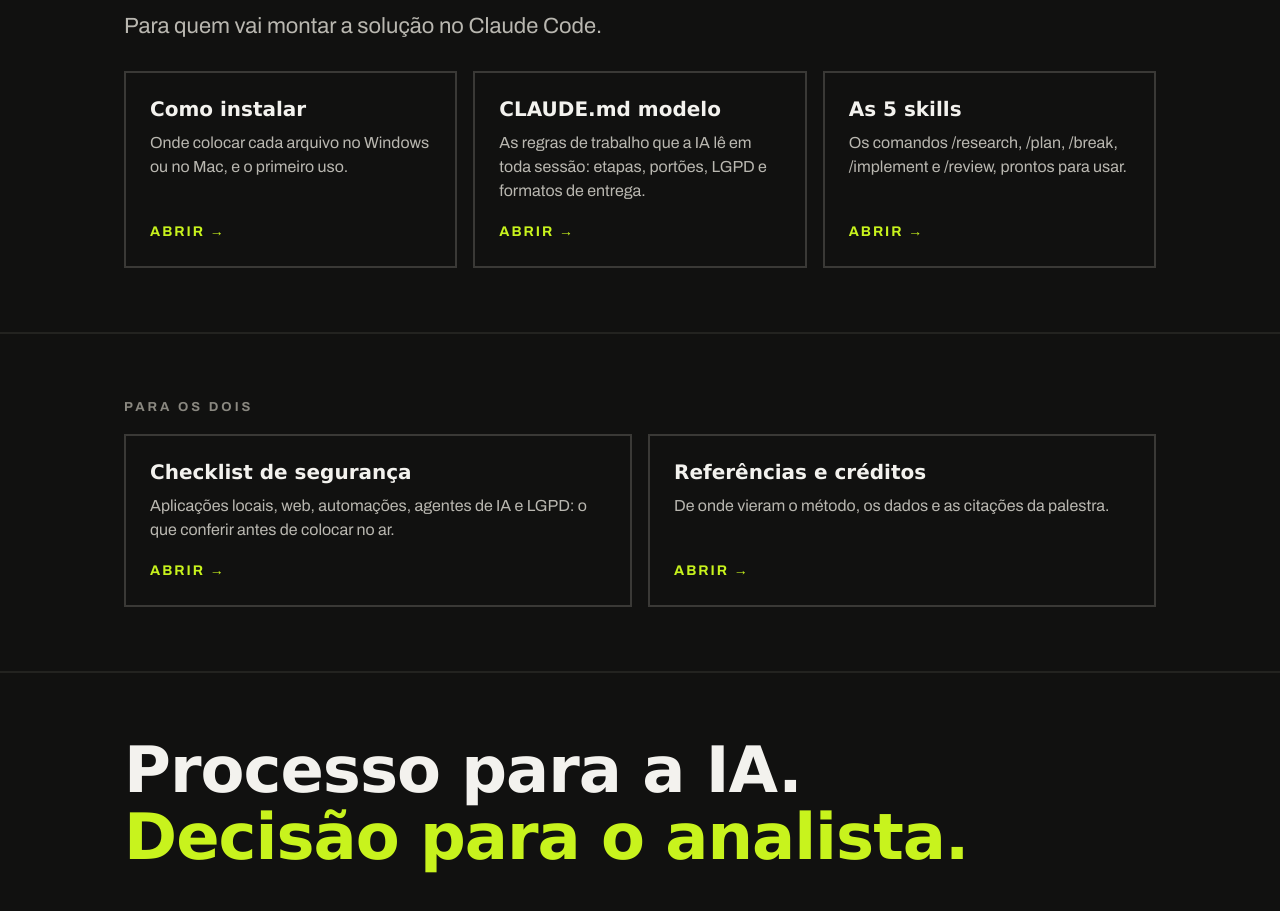
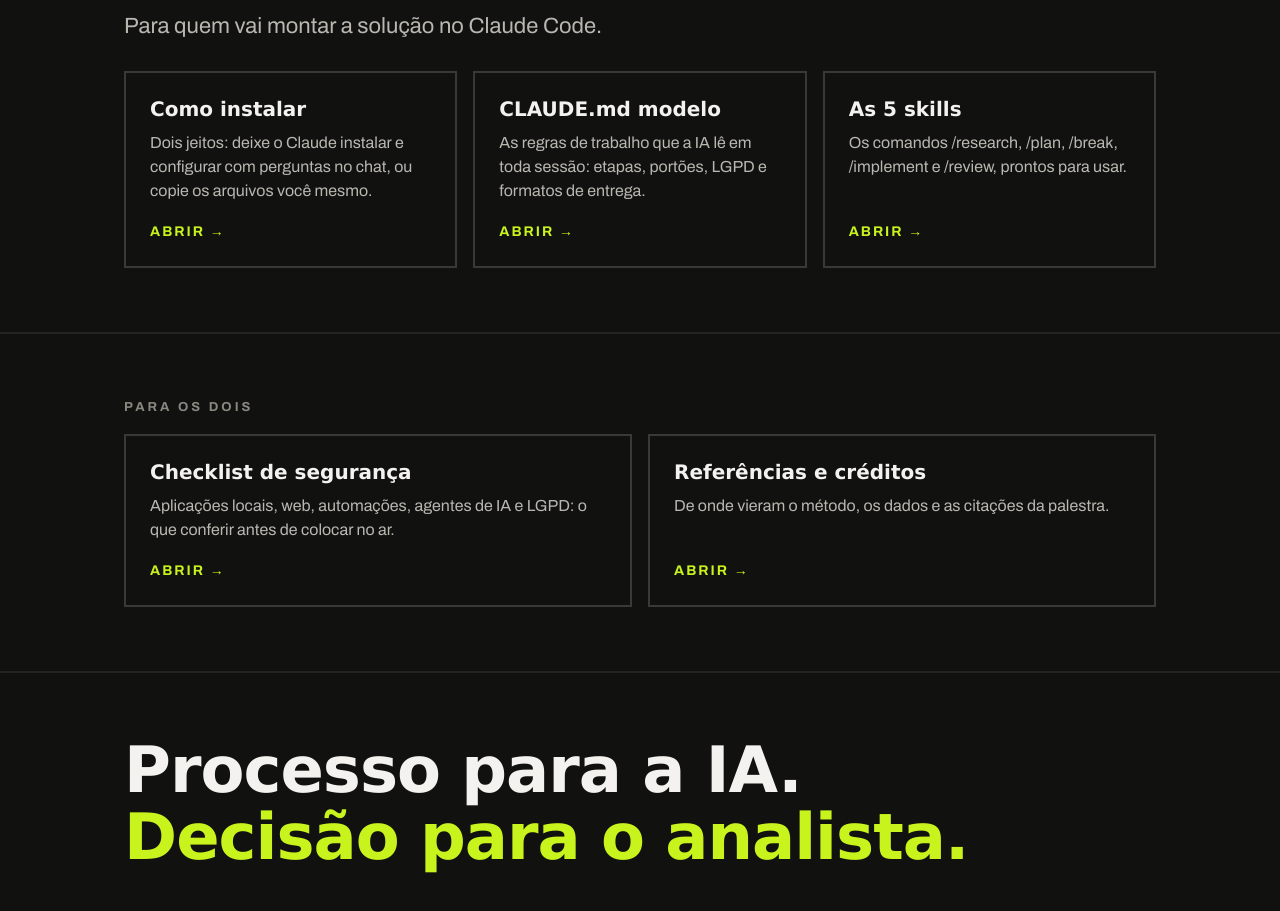
Before and after one commit to samuelsilva-sp/ia-como-processo, a plain HTML site: page index.html in a window 1280 px wide. Shown: the part 3220-4131 px from the top of the page. Drawn offline with Linux system fonts and the light colour scheme; a web font is replaced by a local one.

Commit message:
Como instalar: opção do Claude instalar e configurar com perguntas no chat
Co-Authored-By: Claude Opus 5.5 <noreply@anthropic.com>

```diff
--- a/index.html
+++ b/index.html
@@ -135,7 +135,7 @@ Não proponha solução ainda.</span></div>
     <h2>Vou construir</h2>
     <p class="sub" style="margin-bottom:28px;">Para quem vai montar a solução no Claude Code.</p>
     <div class="grade">
-      <a class="card" href="https://github.com/samuelsilva-sp/ia-como-processo/blob/main/construtor/como-instalar.md"><h3>Como instalar</h3><p>Onde colocar cada arquivo no Windows ou no Mac, e o primeiro uso.</p><span class="ir">ABRIR →</span></a>
+      <a class="card" href="https://github.com/samuelsilva-sp/ia-como-processo/blob/main/construtor/como-instalar.md"><h3>Como instalar</h3><p>Dois jeitos: deixe o Claude instalar e configurar com perguntas no chat, ou copie os arquivos você mesmo.</p><span class="ir">ABRIR →</span></a>
       <a class="card" href="https://github.com/samuelsilva-sp/ia-como-processo/blob/main/construtor/CLAUDE.md-modelo.md"><h3>CLAUDE.md modelo</h3><p>As regras de trabalho que a IA lê em toda sessão: etapas, portões, LGPD e formatos de entrega.</p><span class="ir">ABRIR →</span></a>
       <a class="card" href="https://github.com/samuelsilva-sp/ia-como-processo/tree/main/construtor/skills"><h3>As 5 skills</h3><p>Os comandos /research, /plan, /break, /implement e /review, prontos para usar.</p><span class="ir">ABRIR →</span></a>
     </div>
```
Also changed, not shown: 2 other files.
